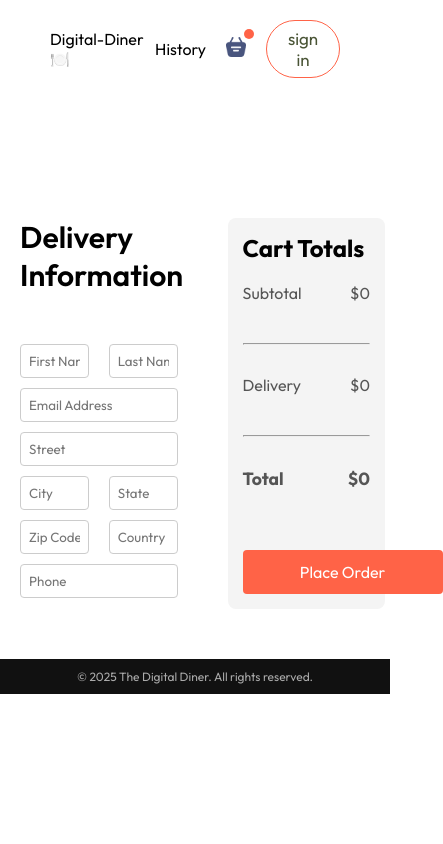
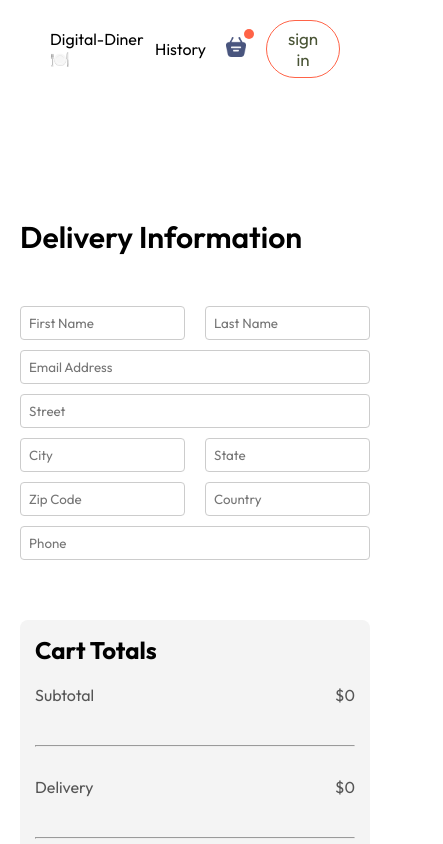
Before and after one commit to Shankars57/Digital_Diner, a React (Vite) app in the folder frontend/: page /order in a window 390 px wide. Shown: the top 844 px of the page, 443 px wide, since content can reach past the window. Built offline with nearby package versions, Linux system fonts and the light colour scheme.

Commit message:
Initial Commit Digital Diner

```diff
--- a/frontend/src/pages/orderConfirm/Order.css
+++ b/frontend/src/pages/orderConfirm/Order.css
@@ -156,3 +156,16 @@ button:hover {
 hr {
   margin: 10px 0;
 }
+
+@media (max-width:768px){
+  .place-order{
+    justify-content: center;
+    flex-direction: column;
+  }
+  .place-order-left{
+    width:100%;
+  }
+  .place-order-right{
+    width:100%;
+  }
+}
```
